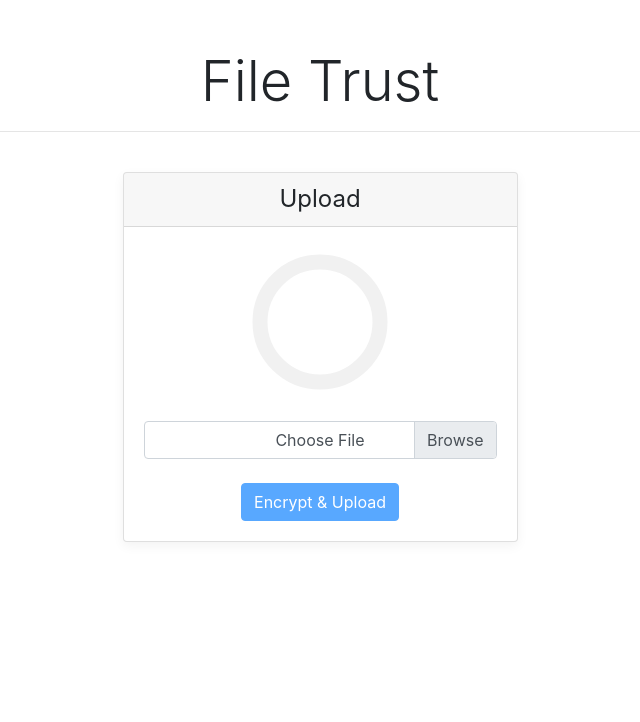
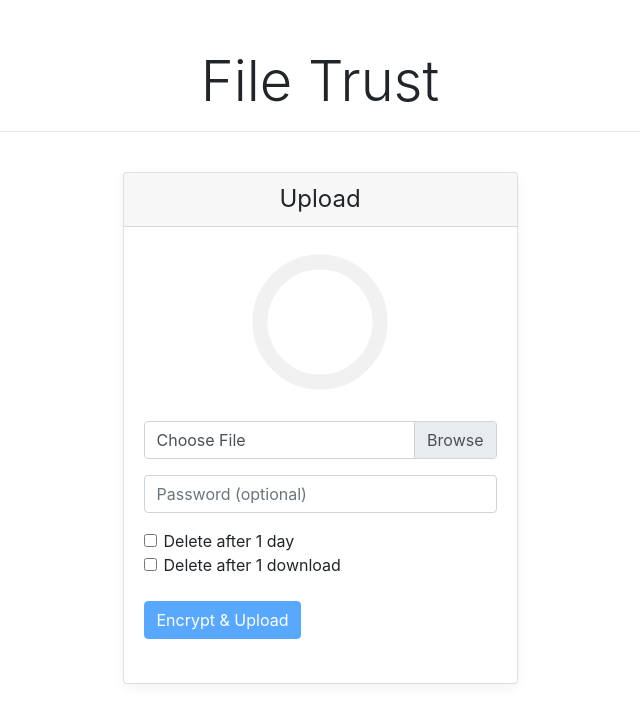
Before and after one commit to CS3398-Acolytes-F2019/CS3398-Acolytes-F2019, a Vue app: page / in a window 1280 px wide. Shown: the top 722 px of the page, without its empty margins (320-960 px from the left). Built offline with nearby package versions, Linux system fonts and the light colour scheme.

Commit message:
Working on options in view.

```diff
--- a/src/views/Upload.vue
+++ b/src/views/Upload.vue
@@ -10,21 +10,58 @@
                 <div class="container">
                     <div class="row"></div>
                     <div class="row"></div>
-                    <div class="card-deck mb-3 text-center">
+                    <div class="card-deck mb-3">
                         <div class="card mb-4 box-shadow">
-                            <div class="card-header">
+                            <div class="card-header text-center">
                                 <h4 class="my-0 font-weight-normal">Upload</h4>
                             </div>
                             <div class="card-body">
-                                <progress-circle></progress-circle>
+                                <progress-circle class="text-center"></progress-circle>
                                 <br />
+                                <form>
+                                    <div class="form-group">
                                         <file-input @readable-stream="uploadStream"></file-input>
+                                    </div>
+                                    <div class="form-group">
+                                        <input
+                                            type="password"
+                                            class="form-control"
+                                            id="exampleInputPassword1"
+                                            placeholder="Password (optional)"
+                                        />
+                                    </div>
+                                    <div class="form-check">
+                                        <input
+                                            type="checkbox"
+                                            class="form-check-input"
+                                            id="option1Day"
+                                            v-model="deleteAfterOneDay"
+                                        />
+                                        <label
+                                            class="form-check-label"
+                                            for="option1Day"
+                                        >Delete after 1 day</label>
+                                    </div>
+                                    <div class="form-check">
+                                        <input
+                                            type="checkbox"
+                                            class="form-check-input"
+                                            id="option1Download"
+                                            v-model="deleteAfterOneDownload"
+                                        />
+                                        <label
+                                            class="form-check-label"
+                                            for="option1Download"
+                                        >Delete after 1 download</label>
+                                    </div>
                                     <br />
                                     <button
                                         class="btn btn-primary"
                                         :disabled="isDisabled"
                                         @click="encryptAndUpload"
                                     >Encrypt &amp; Upload</button>
+                                </form>
+                                <br />
                             </div>
                         </div>
                     </div>
@@ -49,12 +86,18 @@ export default Vue.extend({
         {
             fileStream: ReadableStream | null;
             isDisabled: boolean;
+            password: string | null;
+            deleteAfterOneDay: boolean;
+            deleteAfterOneDownload: boolean;
         }
 
         const data: IData =
         {
             fileStream: null,
-            isDisabled: true
+            isDisabled: true,
+            password: null,
+            deleteAfterOneDay: false,
+            deleteAfterOneDownload: false
         }
 
         return data;
@@ -66,32 +109,24 @@ export default Vue.extend({
             this.fileStream = readableStream;
             this.isDisabled = false;
         },
-        async encryptAndUpload()
+        async encryptAndUpload(event: Event)
         {
+            event.preventDefault();
+
             if (!this.fileStream)
             {
                 return;
             }
             let reader = this.fileStream.getReader();
 
-            let index = 0;
 
             let chunk = await reader.read();
-
-            while (!chunk.done)
-            {
-
-                if (index !== 0)
-                {
-                    return;
-                }
 
             let data =
                 {
                     chunk: chunk.value,
-                    index
+                    password: this.password
                 }
-
 
                 let response = await fetch("./api/upload", {
                     method: "post",
@@ -99,15 +134,11 @@ export default Vue.extend({
                     body: JSON.stringify(data)
                 });
 
-
-                console.log(JSON.stringify(data))
+                console.log(this.deleteAfterOneDay)
 
                 this.$root.$emit("update_progress_message", 100)
 
                 chunk = await reader.read();
-
-                index++;
-            }
         },
     },
     components:
```
Lines whose indentation alone changed are shown as unchanged.
